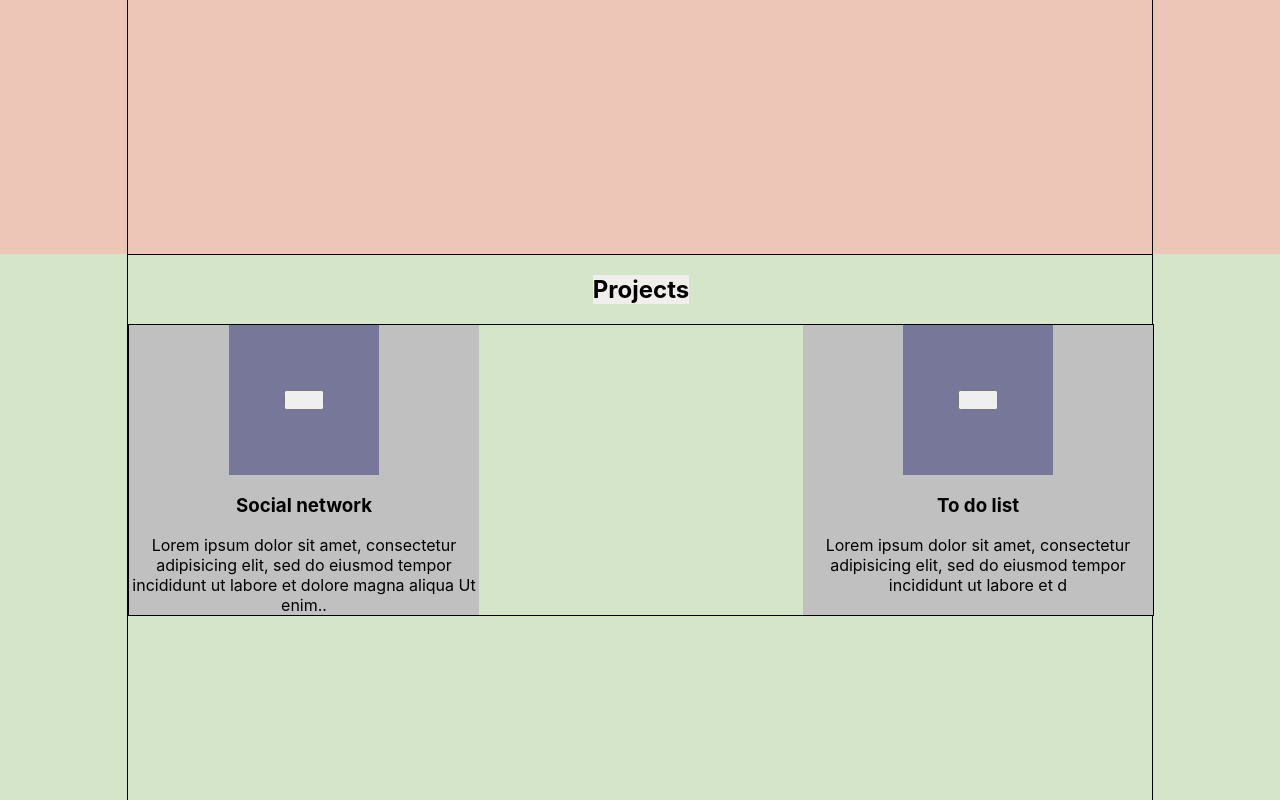
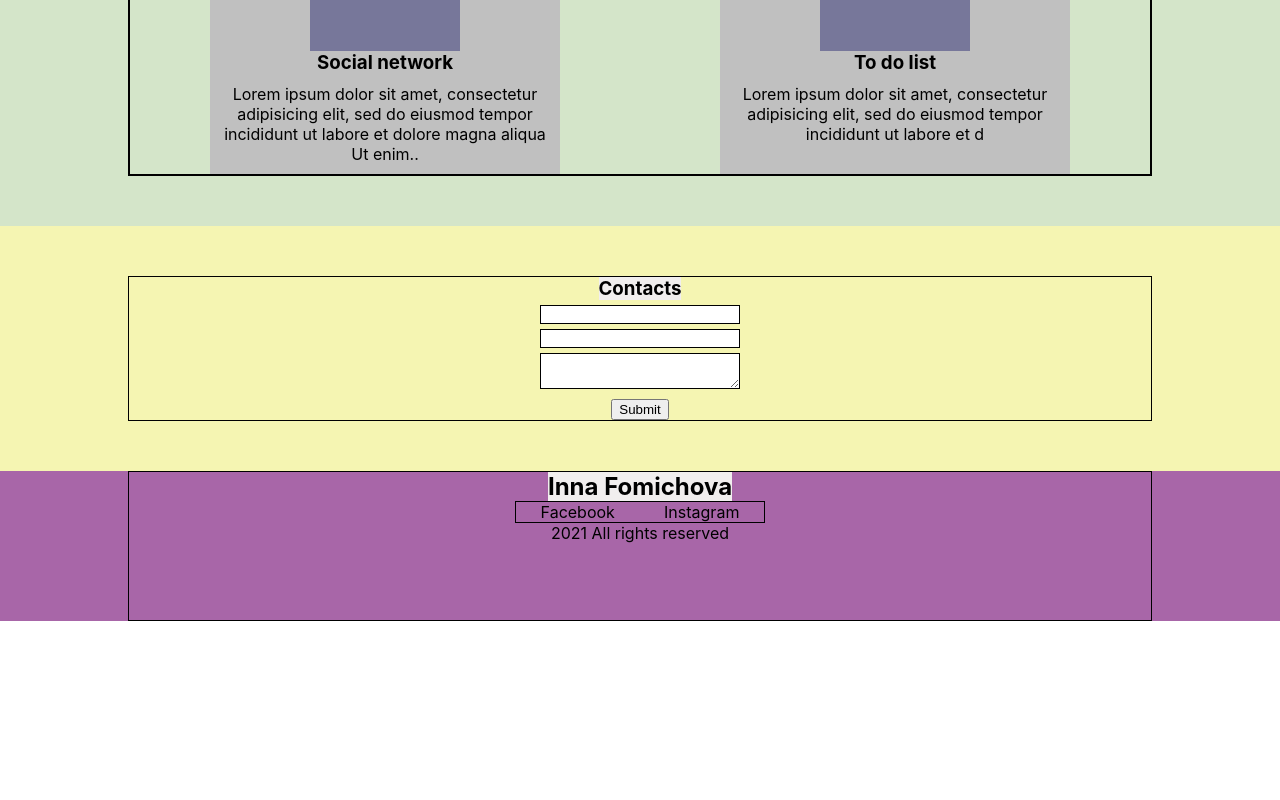
Before and after one commit to Inna3112/Portfolio, a React (Create React App) app: page / in a window 1280 px wide. Shown: the part 1426-2226 px from the top of the page. After the commit the page ends 2047 px from the top, so only its background shows below. Built offline with nearby package versions, Linux system fonts and the light colour scheme.

Commit message:
Added edits

```diff
--- a/src/components/Contacts/Contacts.module.css
+++ b/src/components/Contacts/Contacts.module.css
@@ -1,20 +1,27 @@
 .contactsBlock {
-    height: 100vh;
+    /*height: 100vh;*/
     background-color: #f5f5b2;
+    padding: 50px 0px;
 }
 .contactsContainer {
     flex-direction: column;
     justify-content: flex-start;
-
 }
 .title {
     background-color: #f1eeee;
 }
 .contacts {
-    border: 1px solid;
-    width: 50%;
+    width: 200px;
     display: flex;
     flex-direction: column;
     justify-content: space-between;
     flex-wrap: wrap;
 }
+.contact {
+    width: 200px;
+    border: 1px solid;
+    margin-top: 5px;
+}
+.button {
+    margin-top: 10px;
+}
--- a/src/components/Contacts/Contacts.tsx
+++ b/src/components/Contacts/Contacts.tsx
@@ -9,11 +9,11 @@ export const Contacts = () => {
             <div className={`${sContainer.container} ${s.contactsContainer}`}>
                 <h3 className={s.title}>Contacts</h3>
                 <form className={s.contacts}>
-                    <input type="text"/>
-                    <input type="text"/>
-                    <textarea></textarea>
+                    <input className={s.contact} type="text"/>
+                    <input className={s.contact} type="text"/>
+                    <textarea className={s.contact}></textarea>
                 </form>
-                <input type="submit"/>
+                <input className={s.button} type="submit"/>
             </div>
         </div>
     );
--- a/src/components/Nav/Nav.module.css
+++ b/src/components/Nav/Nav.module.css
@@ -3,4 +3,5 @@
     width: 300px;
     display: flex;
     justify-content: space-between;
+    align-items: flex-end;
 }
--- a/src/components/Projects/Project/Project.module.css
+++ b/src/components/Projects/Project/Project.module.css
@@ -18,3 +18,6 @@
     width: 40px;
     height: 20px;
 }
+.description {
+    padding: 10px;
+}
--- a/src/components/Projects/Projects.module.css
+++ b/src/components/Projects/Projects.module.css
@@ -1,12 +1,12 @@
 .projectsBlock {
-    height: 100vh;
+    /*min-height: 100vh;*/
     background-color: #d4e5c9;
+    padding: 50px 0px;
 }
 
 .projectsContainer {
     flex-direction: column;
     justify-content: flex-start;
-
 }
 .title {
     background-color: #f1eeee;
--- a/src/components/Skills/Skill/Skill.module.css
+++ b/src/components/Skills/Skill/Skill.module.css
@@ -10,7 +10,8 @@
     flex-direction: column;
     align-items: center;
     text-align: center;
+    margin: 10px;
 }
 .description {
-
+    padding: 5px;
 }
--- a/src/components/Skills/Skills.module.css
+++ b/src/components/Skills/Skills.module.css
@@ -1,6 +1,7 @@
 .skillsBlock {
-    height: 100vh;
+    /*min-height: 100vh;*/
     background-color: #eec6b7;
+    padding: 50px 0px;
 }
 .skillsContainer {
     flex-direction: column;
@@ -10,6 +11,7 @@
     background-color: #f1eeee;
 }
 .skills {
+    padding: 10px;
     border: 1px solid;
     width: 100%;
     display: flex;
--- a/src/index.css
+++ b/src/index.css
@@ -1,13 +1,19 @@
 body {
-  margin: 0;
-  font-family: -apple-system, BlinkMacSystemFont, 'Segoe UI', 'Roboto', 'Oxygen',
+    margin: 0;
+
+    font-family: -apple-system, BlinkMacSystemFont, 'Segoe UI', 'Roboto', 'Oxygen',
     'Ubuntu', 'Cantarell', 'Fira Sans', 'Droid Sans', 'Helvetica Neue',
     sans-serif;
-  -webkit-font-smoothing: antialiased;
-  -moz-osx-font-smoothing: grayscale;
+    -webkit-font-smoothing: antialiased;
+    -moz-osx-font-smoothing: grayscale;
 }
 
 code {
-  font-family: source-code-pro, Menlo, Monaco, Consolas, 'Courier New',
+    font-family: source-code-pro, Menlo, Monaco, Consolas, 'Courier New',
     monospace;
 }
+
+* {
+    margin: 0 auto;
+    box-sizing: border-box;
+}
```
Also changed, not shown: src/components/Projects/Projects.tsx (+5 -3 lines).
